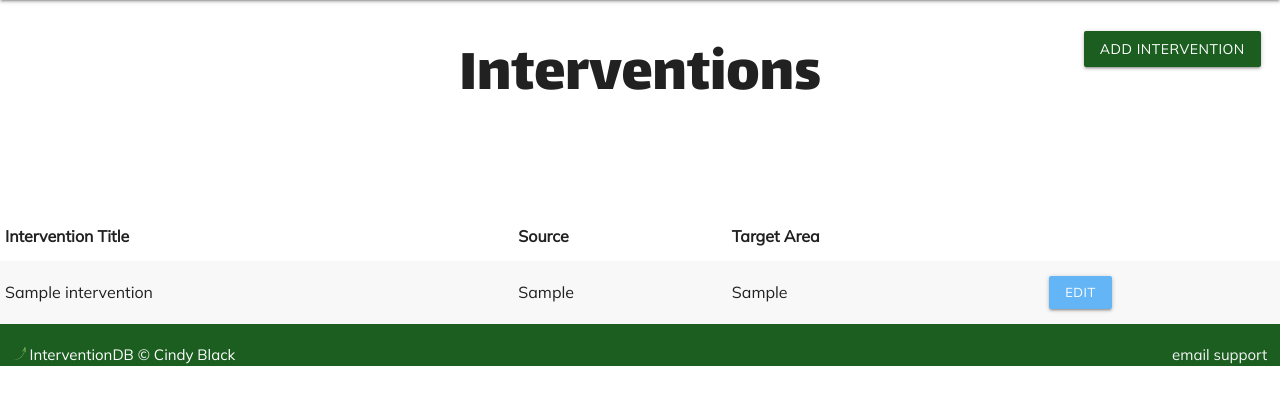
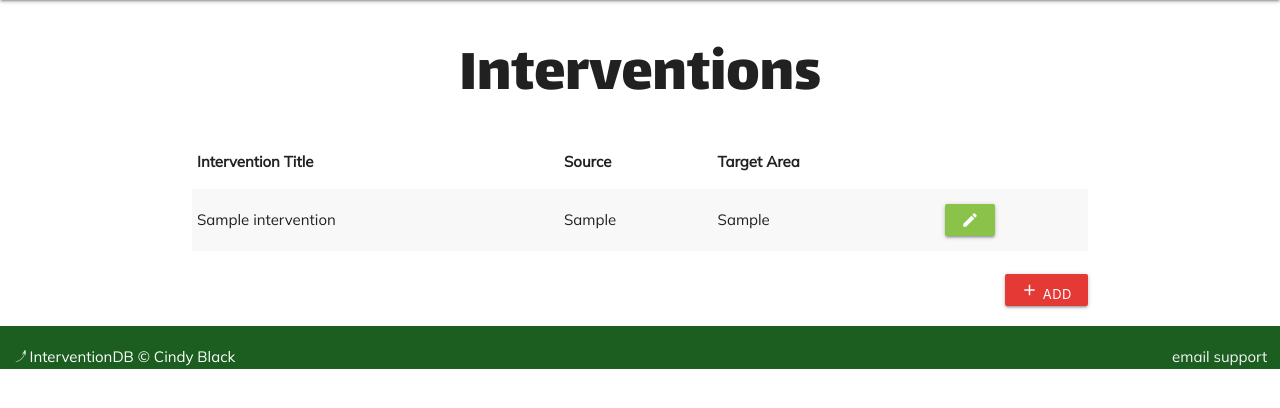
Before and after one commit to cynthiablack/interventionDB, a Node server app: page /interventions in a window 1280 px wide. Shown: the part 64-472 px from the top of the page. Run offline with Node 20, Linux system fonts and the light colour scheme; a user stored in the database is signed in; tables that the repository leaves empty hold one stand-in row (values such as "Sample post"); some libraries are stand-ins or nearby versions.

Commit message:
Interventions styling

```diff
--- a/views/intervention.ejs
+++ b/views/intervention.ejs
@@ -16,7 +16,7 @@
                   <div class="container form-container" id="edit-intervention">
                     <div class="card-content">
                         <details>
-                            <summary class="blue lighten-2 btn btn-small"><i class="fa-solid fa-pencil"></i> Edit Intervention</summary>
+                            <summary class="btn light-green btn-small"><i class="material-icons">edit</i></summary>
                                 <form action="/interventions/editIntervention/<%=intervention.id%>?_method=PUT" method="POST">
                                     <div class="mb-3">
                                     <label for="title" class="form-label">Title</label>
@@ -30,7 +30,7 @@
                                     <label for="targetArea" class="form-label">targetArea</label>
                                     <input type="text" class="form-control" id="targetArea" name="targetArea" value="<%=intervention.targetArea%>">
                                     </div>
-                                    <button type="submit" class="blue lighten-2 btn btn-small space-below">Update Intervention</button>
+                                    <button type="submit" class="btn light-green btn-small">Update Intervention</button>
                                 </form>
                         </details>
                     </div>
--- a/views/interventions.ejs
+++ b/views/interventions.ejs
@@ -1,10 +1,11 @@
-<%- include('partials/header') -%>
-<%- include('partials/navbar') -%>
-<h1>Interventions</h1>
-<div class="container top-right" id="add-intervention">
-<%- include('partials/addintervention') -%>
-</div>
-    <table class="striped">
+<!DOCTYPE html>
+<html lang="en">
+    <%- include('partials/header') -%>
+<body>
+    <%- include('partials/navbar') -%>
+    <main class="container">
+        <h1>Interventions</h1>
+    <table class="striped responsive-table">
        <thead>
            <tr>
                <th>Intervention Title</th>
@@ -19,10 +20,45 @@
                     <td><a href="/interventions/<%=interventions[i]._id%>"><%= interventions[i].title %></a></td>
                     <td><a href="/interventions/<%=interventions[i]._id%>"><%= interventions[i].source %></a></td>
                     <td><a href="/interventions/<%=interventions[i]._id%>"><%= interventions[i].targetArea %></a></td>
-                    <td><a href="/interventions/<%=interventions[i]._id%>"  class="btn blue lighten-2 btn-small">Edit</a></td>
+                    <td><a href="/interventions/<%=interventions[i]._id%>"  class="btn light-green btn-small"><i class="material-icons">edit</i></a></td>
                    </tr>
                 <% } %>
            </tbody>
    </table>
+   <br>
+   <div class="row s2 offset-s10">
+    <!-- Modal Trigger -->
+  <button data-target="modal1" class="btn-small red darken-1 right modal-trigger"><span><i class="material-icons">add</i> Add</span></button>
 
-<%- include('partials/footer') -%>
+  <!-- Modal Structure -->
+  <div id="modal1" class="modal">
+    <div class="modal-content">
+        <form action="/interventions/createIntervention" method="POST">
+            <div class="input-field">
+                <label for="title" class="form-label">Title</label>
+                <input type="text" class="form-control" id="title" name="title">
+            </div>
+            <div class="input-field">
+              <label for="source" class="form-label">Source</label>
+              <input type="text" class="form-control" id="source" name="source">
+          </div>
+          <div class="input-field">
+            <label for="targetArea" class="form-label">Target Area</label>
+            <input type="text" id="targetArea" name="targetArea">
+        </div>
+            <button type="submit" class="btn green darken-4 space-below">Add Intervention</button>
+          </form>
+    </div>
+  </div>
+   </div>
+    </main>
+    <%- include('partials/footer') -%>
+
+    <script>
+        document.addEventListener('DOMContentLoaded', function() {
+            var elems = document.querySelectorAll('.modal');
+            M.Modal.init(elems, modal1);
+        });
+    </script>
+</body>
+</html>
--- a/views/partials/addintervention.ejs
+++ b/views/partials/addintervention.ejs
@@ -1,7 +1,7 @@
 <div class="container form-container" id="add-intervention">
     <div class="card-content">
         <details>
-            <summary class="btn green darken-4 right floating"><span> Add intervention</span></summary>
+            <summary class="btn red right floating"><span><i class="material-icons">add</i> Add intervention</span></summary>
             <form action="/interventions/createIntervention" method="POST">
             <div class="input-field">
                 <label for="title" class="form-label">Title</label>
--- a/views/partials/footer.ejs
+++ b/views/partials/footer.ejs
@@ -1,6 +1,6 @@
 <footer class="page-footer green darken-4">
     <div class="footer-container">
-        <span><img src="/images/arrow.png" alt="logo of curved arrow pointing up and right" class="logo"/> InterventionDB</span>
+        <span><img src="/images/arrow_white.png" alt="logo of curved arrow pointing up and right" class="logo"/> InterventionDB</span>
         <span>&copy; Cindy Black</span>
             <a class="grey-text text-lighten-4 right" href="mailto:interventiondatabase@gmail.com">email support</a>
     </div>
```
